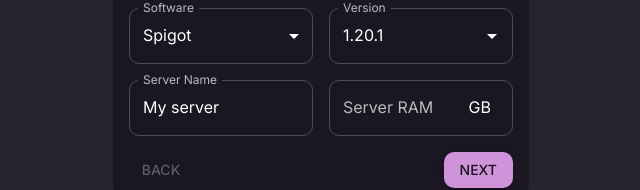
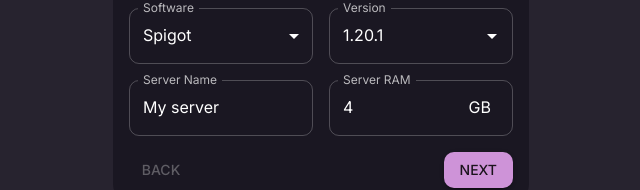
Before and after one commit to gnmyt/MCDash, a React (Vite) app in the folder create/: page / in a window 1280 px wide. Shown: the part 390-580 px from the top of the page, without its empty margins (319-959 px from the left). Built offline with nearby package versions, Linux system fonts and the light colour scheme.

Commit message:
Added the memory state to the NewServer.jsx

```diff
--- a/create/src/pages/NewServer/NewServer.jsx
+++ b/create/src/pages/NewServer/NewServer.jsx
@@ -14,7 +14,7 @@ export const NewServer = () => {
     const [software, setSoftware] = useState("spigot");
     const [version, setVersion] = useState("1.20.1");
     const [serverName, setServerName] = useState("My server");
-    const [instanceId, setInstanceId] = useState(Math.random().toString(36).substring(2, 7));
+    const [memory, setMemory] = useState(4);
 
     const [eula, setEula] = useState(false);
     const [mcPort, setMcPort] = useState(25565);
@@ -28,7 +28,7 @@ export const NewServer = () => {
     const handleNext = () => {
         if (currentStep === steps.length) return;
 
-        if (currentStep === 0 && (!software || !version || !serverName || !instanceId)) {
+        if (currentStep === 0 && (!software || !version || !serverName || !memory)) {
             setError("You must fill in all fields to continue");
             return;
         }
@@ -71,14 +71,14 @@ export const NewServer = () => {
             <Box sx={{mt: 2, mb: 2}}>
                 {currentStep === 0 && <Server software={software} setSoftware={setSoftware} serverName={serverName}
                                               version={version} setVersion={setVersion} setServerName={setServerName}
-                                              instanceId={instanceId} setInstanceId={setInstanceId}/>}
+                                              memory={memory} setMemory={setMemory}/>}
                 {currentStep === 1 && <Game eula={eula} setEula={setEula} mcPort={mcPort} setMcPort={setMcPort}
                                             panelPort={panelPort} setPanelPort={setPanelPort}/>}
                 {currentStep === 2 && <Account username={username} setUsername={setUsername} password={password}
                                                setPassword={setPassword}/>}
 
                 {currentStep === steps.length && <Finished software={software} version={version} serverName={serverName}
-                                                           instanceId={instanceId} mcPort={mcPort} panelPort={panelPort}
+                                                           memory={memory} mcPort={mcPort} panelPort={panelPort}
                                                            username={username} password={password}/>}
             </Box>
 
```
